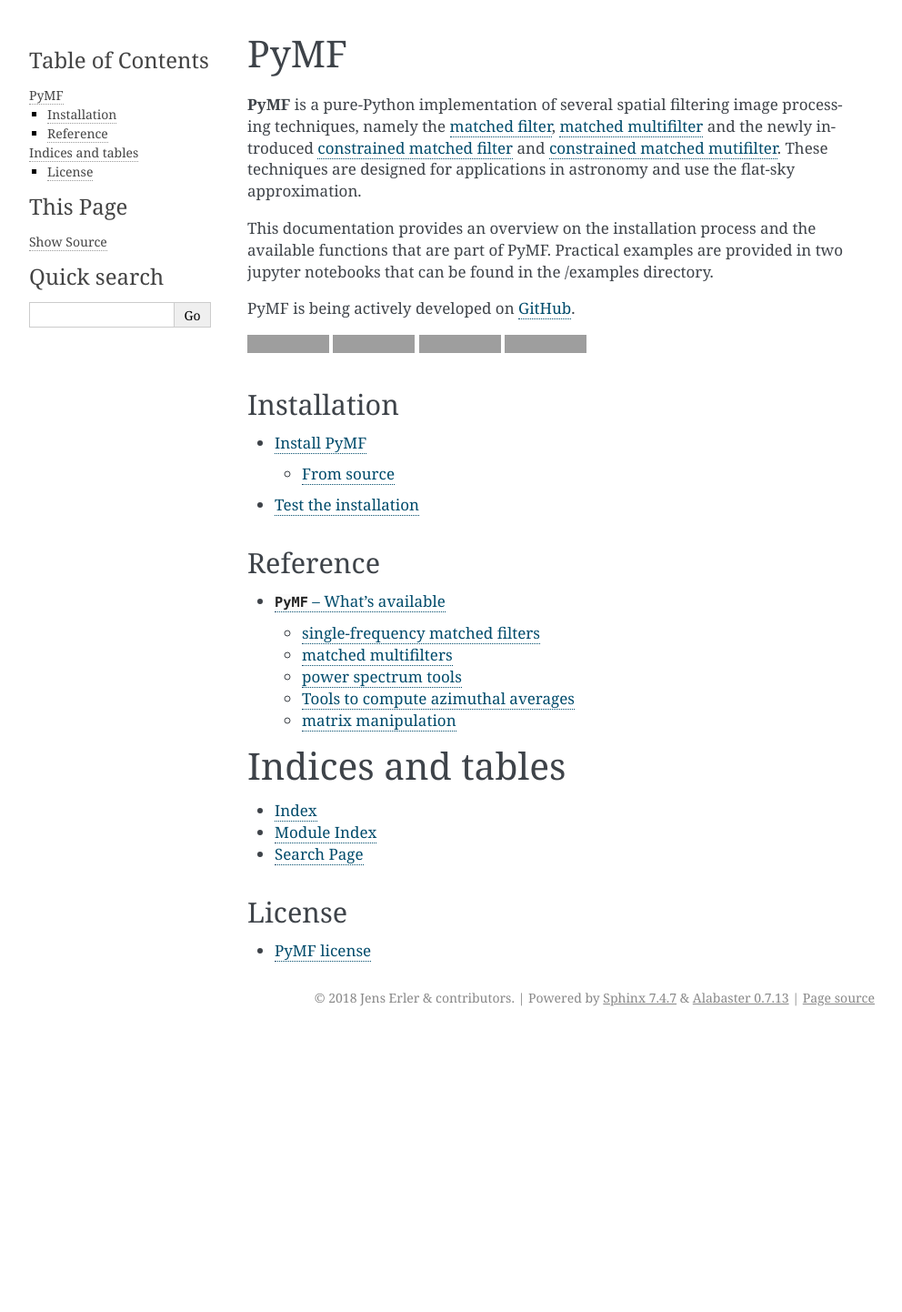
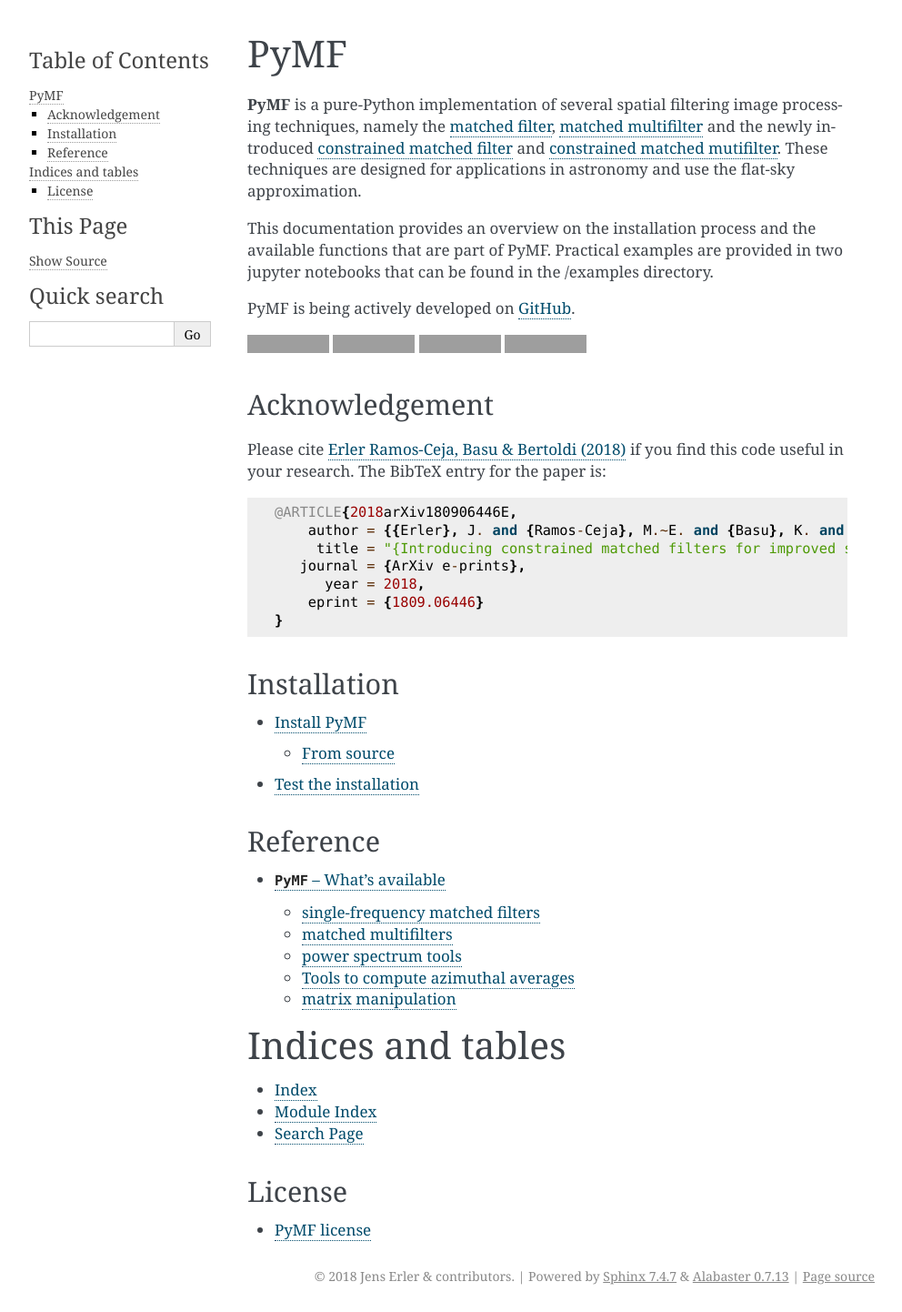
Before and after one commit to j-erler/pymf, a Sphinx documentation site: the page built from doc/index.rst, in a window 1280 px wide. Shown: the whole page at 91% size, without its empty margins (148-1140 px from the left). Built offline with Sphinx 7.4.7, drawn with Linux system fonts in a browser that asks for light colours; before the commit the page ends 1136 px from its top, so only the background shows below that; grey boxes are pictures that could not be loaded.

Commit message:
Update index.rst

```diff
--- a/doc/index.rst
+++ b/doc/index.rst
@@ -28,6 +28,21 @@
    :maxdepth: 2
    :caption: Contents:
 
+Acknowledgement
+---------------
+
+Please cite `Erler Ramos-Ceja, Basu & Bertoldi (2018)
+<https://arxiv.org/abs/1809.06446>`_ if you find this code useful in your
+research.
+The BibTeX entry for the paper is::
+
+    @ARTICLE{2018arXiv180906446E,
+        author = {{Erler}, J. and {Ramos-Ceja}, M.~E. and {Basu}, K. and {Bertoldi}, F.},
+         title = "{Introducing constrained matched filters for improved separation of point sources from galaxy clusters}",
+       journal = {ArXiv e-prints},
+          year = 2018,
+        eprint = {1809.06446}
+    }
 
 Installation
 ---------
```
